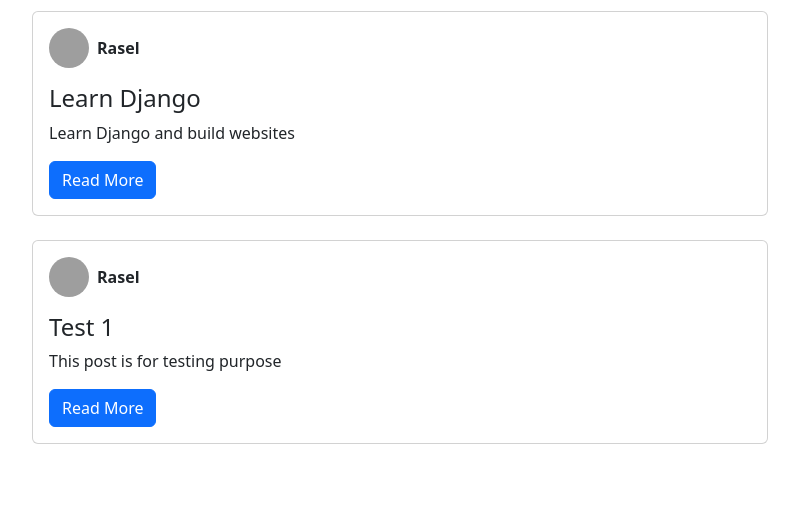
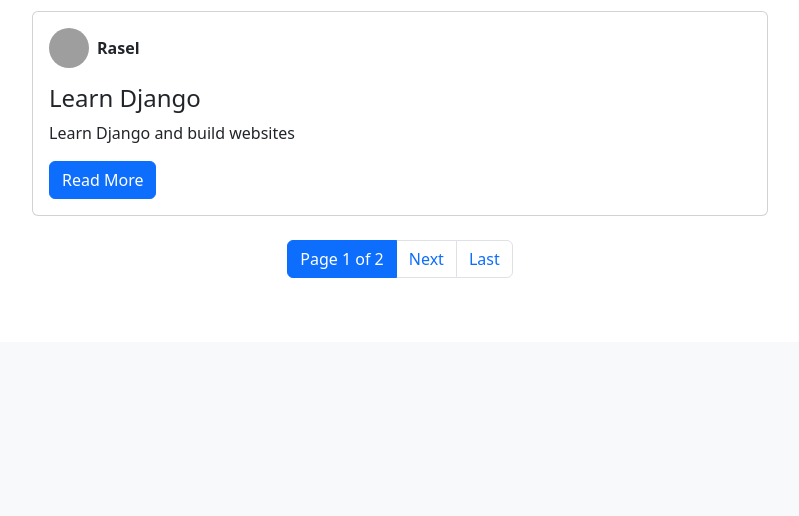
Before and after one commit to MdRaselHosen/BlogPost, a Django app: page / in a window 1280 px wide. Shown: the part 856-1372 px from the top of the page, without its empty margins (50-849 px from the left). After the commit the page ends 1134 px from the top, so only its background shows below. Run offline with Django 5.2, Linux system fonts and the light colour scheme; data comes from the database, SQL or seed files in the repository; grey boxes are pictures that could not be loaded.

Commit message:
add pagination

```diff
--- a/base/templates/home.html
+++ b/base/templates/home.html
@@ -22,13 +22,39 @@
                 {% if post.title %}
                 <h4 class="card-title">{{post.title}}</h4>
                 {% endif %}
-                <p class="card-text">{{post.content}}</p>
+                <p class="card-text">{{post.content | truncatewords:30 }}</p>
                 <a href="{% url 'blog_detail' post.id %}" class="btn btn-primary">Read More</a>
             </div>
             </div>
 
         {% endfor %}
 
+        <!-- Pagination -->
+        <nav aria-label="Page nagigation" class="mt-4">
+          <ul class="pagination justify-content-center">
+            {% if posts.has_previous %}
+              <li class="page-item">
+                <a class="page-link" href="?page=1">First</a>
+              </li>
+              <li class="page-item">
+                <a class="page-link" href="?page={{ posts.previous_page_number }}">Previous</a>
+              </li>
+            {% endif %}
+            <li class="page-item active">
+              <span class="page-link">Page {{ posts.number }} of {{ posts.paginator.num_pages}}</span>
+            </li>
+
+            {% if posts.has_next %}
+            <li class="page-item">
+              <a class="page-link" href="?page={{posts.next_page_number}}">Next</a>
+            </li>
+            <li class="page-item">
+              <a class="page-link" href="?page={{ posts.paginator.num_pages}}">Last</a>
+            </li>
+            {% endif %}
+
+          </ul>
+        </nav>
 
         <!-- Add more blog post cards here... -->
 
--- a/base/views.py
+++ b/base/views.py
@@ -2,10 +2,16 @@
 from django.http import HttpResponse
 from .models import *
 from django.contrib.auth.decorators import login_required
+from django.core.paginator import Paginator
 # Create your views here.
 
 def home(request):
-    posts = Post.objects.all().order_by('-data_posted')
+    posts_list = Post.objects.all().order_by('-data_posted')
+    # code for pagination
+    paginator = Paginator(posts_list, 4)
+    page_number = request.GET.get('page')
+    posts = paginator.get_page(page_number)
+
     context = {
         'posts': posts
     }
```
